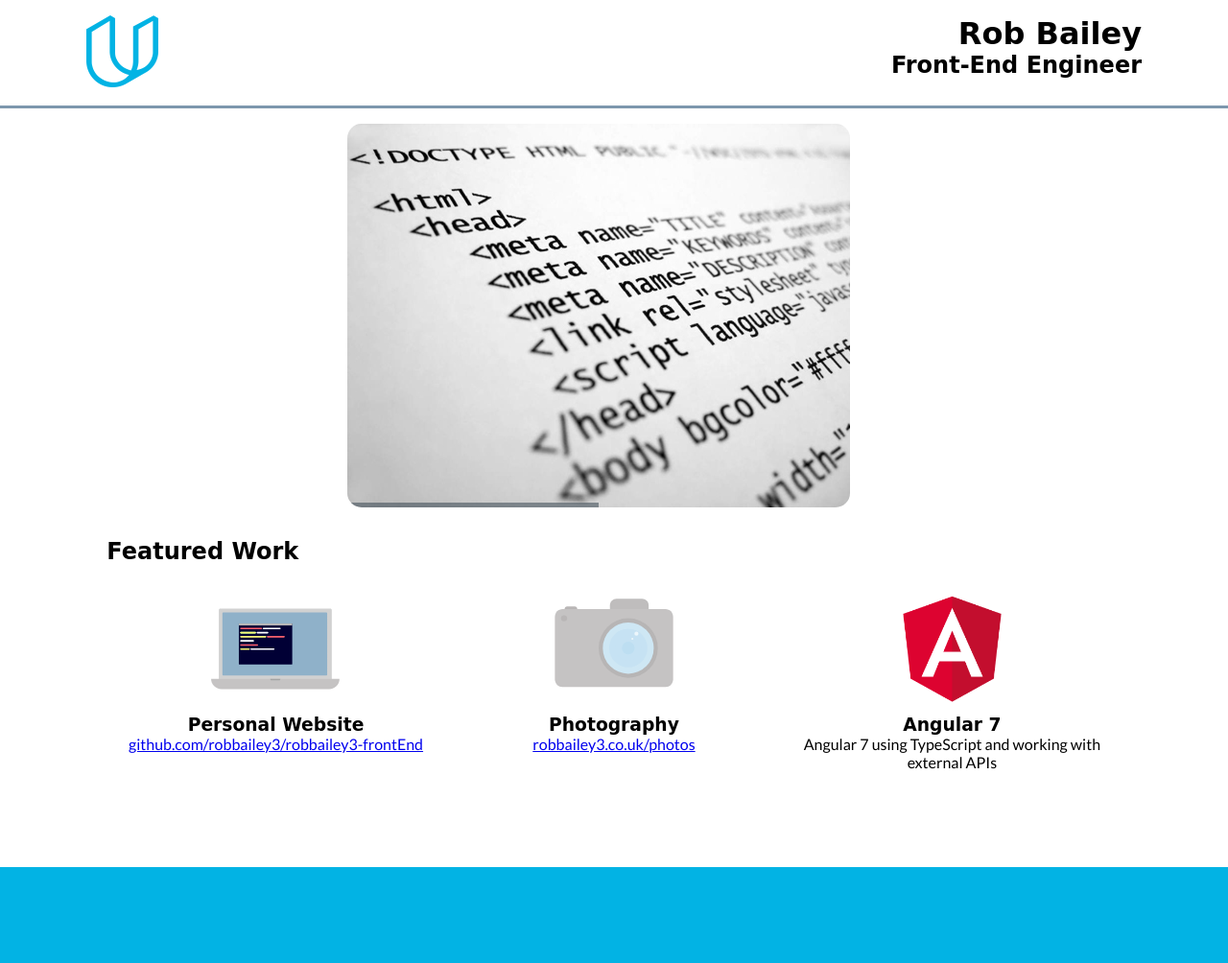
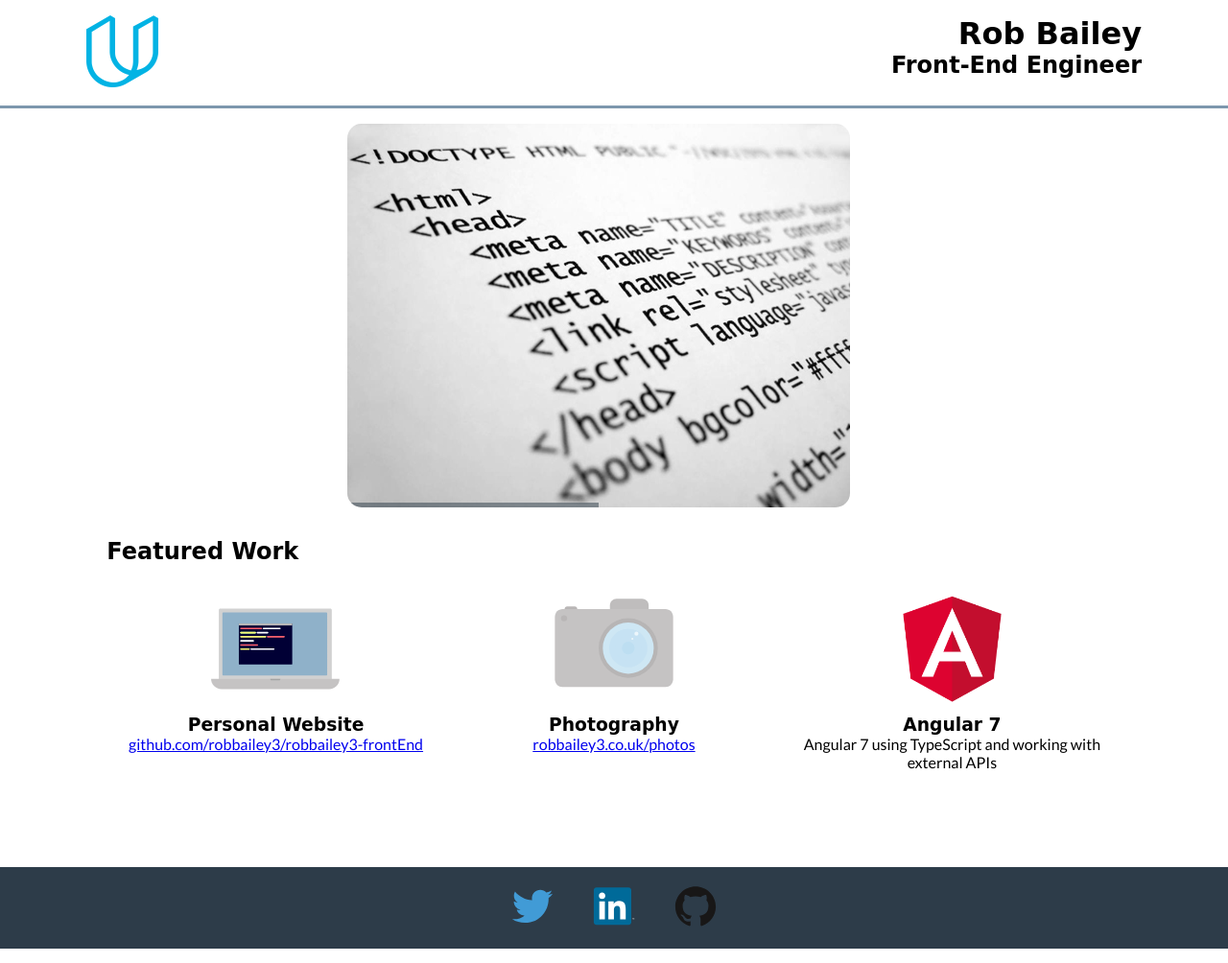
Before and after one commit to robbailey3/Project-1-Portfolio, a plain HTML site: page index.html in a window 1280 px wide. Shown: the whole page at 96% size. Drawn offline with Linux system fonts and the light colour scheme; a web font is replaced by a local one.

Commit message:
Ready for submission

```diff
--- a/css/main.css
+++ b/css/main.css
@@ -114,10 +114,27 @@ footer {
     position: relative;
     bottom: 0;
     width: 100%;
-    height: 100px;
-    background: #02b3e4;
+    background: #2d3c49;
 }
-
+footer #social-media-links {
+    -webkit-box-pack: center;
+    -ms-flex-pack: center;
+    justify-content: center;
+}
+footer #social-media-links ul {
+    margin: 0;
+    padding: 0;
+}
+footer #social-media-links ul li {
+    display: inline-block;
+}
+footer #social-media-links ul li a {
+    display: inline-block;
+    padding: 16px;
+}
+footer #social-media-links ul li a svg {
+    max-width: 50px;
+}
 /* Define some animations */
 @-webkit-keyframes width {
     0% {
--- a/index.html
+++ b/index.html
@@ -57,7 +57,39 @@
         </section>
     </main>
     <footer>
-
+        <section id="social-media-links" class="flex-container">
+            <ul>
+                <li>
+                    <a href="https://twitter.com/rob_bailey3">
+                        <svg width="100%" height="100%" viewBox="0 0 64 64" version="1.1" xmlns="http://www.w3.org/2000/svg" xmlns:xlink="http://www.w3.org/1999/xlink" xml:space="preserve" xmlns:serif="http://www.serif.com/" style="fill-rule:evenodd;clip-rule:evenodd;stroke-linejoin:round;stroke-miterlimit:1.41421;">
+                            <g>
+                                <path d="M21.983,53.886c20.378,0 31.522,-16.883 31.522,-31.522c0,-0.48 -0.01,-0.957 -0.032,-1.432c2.163,-1.564 4.044,-3.515 5.527,-5.737c-1.985,0.882 -4.121,1.477 -6.362,1.744c2.287,-1.371 4.043,-3.541 4.871,-6.128c-2.141,1.269 -4.511,2.192 -7.035,2.689c-2.021,-2.153 -4.9,-3.5 -8.086,-3.5c-6.119,0 -11.081,4.962 -11.081,11.078c0,0.87 0.097,1.715 0.287,2.526c-9.207,-0.463 -17.372,-4.872 -22.836,-11.575c-0.952,1.637 -1.5,3.539 -1.5,5.568c0,3.844 1.956,7.237 4.93,9.222c-1.817,-0.056 -3.525,-0.555 -5.018,-1.386c-0.002,0.046 -0.002,0.093 -0.002,0.141c0,5.367 3.819,9.846 8.888,10.862c-0.93,0.253 -1.909,0.39 -2.92,0.39c-0.714,0 -1.408,-0.071 -2.083,-0.2c1.41,4.402 5.5,7.605 10.35,7.695c-3.793,2.971 -8.569,4.742 -13.76,4.742c-0.894,0 -1.776,-0.051 -2.643,-0.153c4.903,3.142 10.725,4.976 16.983,4.976Z" style="fill:#419bd6;fill-rule:nonzero;" />
+                            </g>
+                        </svg>
+                    </a>
+                </li>
+                <li>
+                    <a href="https://www.linkedin.com/in/robert-bailey-82528710b/">
+                        <svg width="100%" height="100%" viewBox="0 0 64 64" version="1.1" xmlns="http://www.w3.org/2000/svg" xmlns:xlink="http://www.w3.org/1999/xlink" xml:space="preserve" xmlns:serif="http://www.serif.com/" style="fill-rule:evenodd;clip-rule:evenodd;stroke-linejoin:round;stroke-miterlimit:1.41421;">
+                            <g>
+                                <path d="M51.317,6.631l-42.625,0c-2.037,0 -3.692,1.615 -3.692,3.605l0,42.805c0,1.992 1.655,3.609 3.692,3.609l42.625,0c2.041,0 3.703,-1.617 3.703,-3.609l0,-42.805c0,-1.99 -1.662,-3.605 -3.703,-3.605Z" style="fill:#006a99;fill-rule:nonzero;" />
+                                <path d="M16.127,13.518c2.372,0 4.299,1.927 4.299,4.3c0,2.375 -1.927,4.302 -4.299,4.302c-2.378,0 -4.302,-1.927 -4.302,-4.302c0,-2.373 1.924,-4.3 4.302,-4.3Zm-3.711,11.865l7.419,0l0,23.871l-7.419,0l0,-23.871Z" style="fill:#fff;fill-rule:nonzero;" />
+                                <path d="M24.488,25.383l7.115,0l0,3.262l0.1,0c0.99,-1.877 3.41,-3.855 7.02,-3.855c7.513,0 8.9,4.944 8.9,11.37l0,13.094l-7.414,0l0,-11.609c0,-2.768 -0.051,-6.328 -3.855,-6.328c-3.861,0 -4.453,3.015 -4.453,6.128l0,11.809l-7.413,0l0,-23.871Z" style="fill:#fff;fill-rule:nonzero;" />
+                                <path d="M56.238,47.997l0.403,0l0,1.257l0.22,0l0,-1.257l0.402,0l0,-0.219l-1.025,0l0,0.219Z" style="fill:#fff;fill-rule:nonzero;" />
+                                <path d="M58.688,47.778l-0.43,1.083l-0.431,-1.083l-0.312,0l0,1.476l0.219,0l0,-1.123l0.451,1.123l0.146,0l0.451,-1.123l0,1.123l0.218,0l0,-1.476l-0.312,0Z" style="fill:#fff;fill-rule:nonzero;" />
+                            </g>
+                        </svg>
+                    </a>
+                </li>
+                <li>
+                    <a href="https://github.com/robbailey3">
+                        <svg width="100%" height="100%" viewBox="0 0 64 64" version="1.1" xmlns="http://www.w3.org/2000/svg" xmlns:xlink="http://www.w3.org/1999/xlink" xml:space="preserve" xmlns:serif="http://www.serif.com/" style="fill-rule:evenodd;clip-rule:evenodd;stroke-linejoin:round;stroke-miterlimit:1.41421;">
+                            <path d="M32,5.457c-14.91,0 -27,12.088 -27,27c0,11.929 7.736,22.05 18.464,25.62c1.35,0.25 1.845,-0.586 1.845,-1.299c0,-0.644 -0.025,-2.771 -0.036,-5.027c-7.512,1.634 -9.097,-3.185 -9.097,-3.185c-1.228,-3.121 -2.998,-3.951 -2.998,-3.951c-2.45,-1.676 0.185,-1.641 0.185,-1.641c2.711,0.19 4.139,2.782 4.139,2.782c2.408,4.128 6.316,2.934 7.857,2.244c0.242,-1.744 0.942,-2.936 1.714,-3.61c-5.997,-0.682 -12.301,-2.998 -12.301,-13.344c0,-2.947 1.054,-5.356 2.782,-7.247c-0.281,-0.68 -1.205,-3.426 0.261,-7.145c0,0 2.267,-0.725 7.427,2.768c2.154,-0.598 4.464,-0.898 6.758,-0.909c2.295,0.011 4.606,0.311 6.764,0.909c5.154,-3.493 7.418,-2.768 7.418,-2.768c1.469,3.719 0.545,6.465 0.264,7.145c1.732,1.891 2.779,4.3 2.779,7.247c0,10.371 -6.316,12.654 -12.328,13.323c0.968,0.837 1.831,2.481 1.831,5c0,3.612 -0.031,6.52 -0.031,7.409c0,0.719 0.486,1.561 1.854,1.295c10.722,-3.574 18.449,-13.691 18.449,-25.616c0,-14.912 -12.089,-27 -27,-27Z" style="fill:#181717;" />
+                        </svg>
+                    </a>
+                </li>
+            </ul>
+        </section>
     </footer>
 </body>
 
```
Also changed, not shown: 1 other file.
